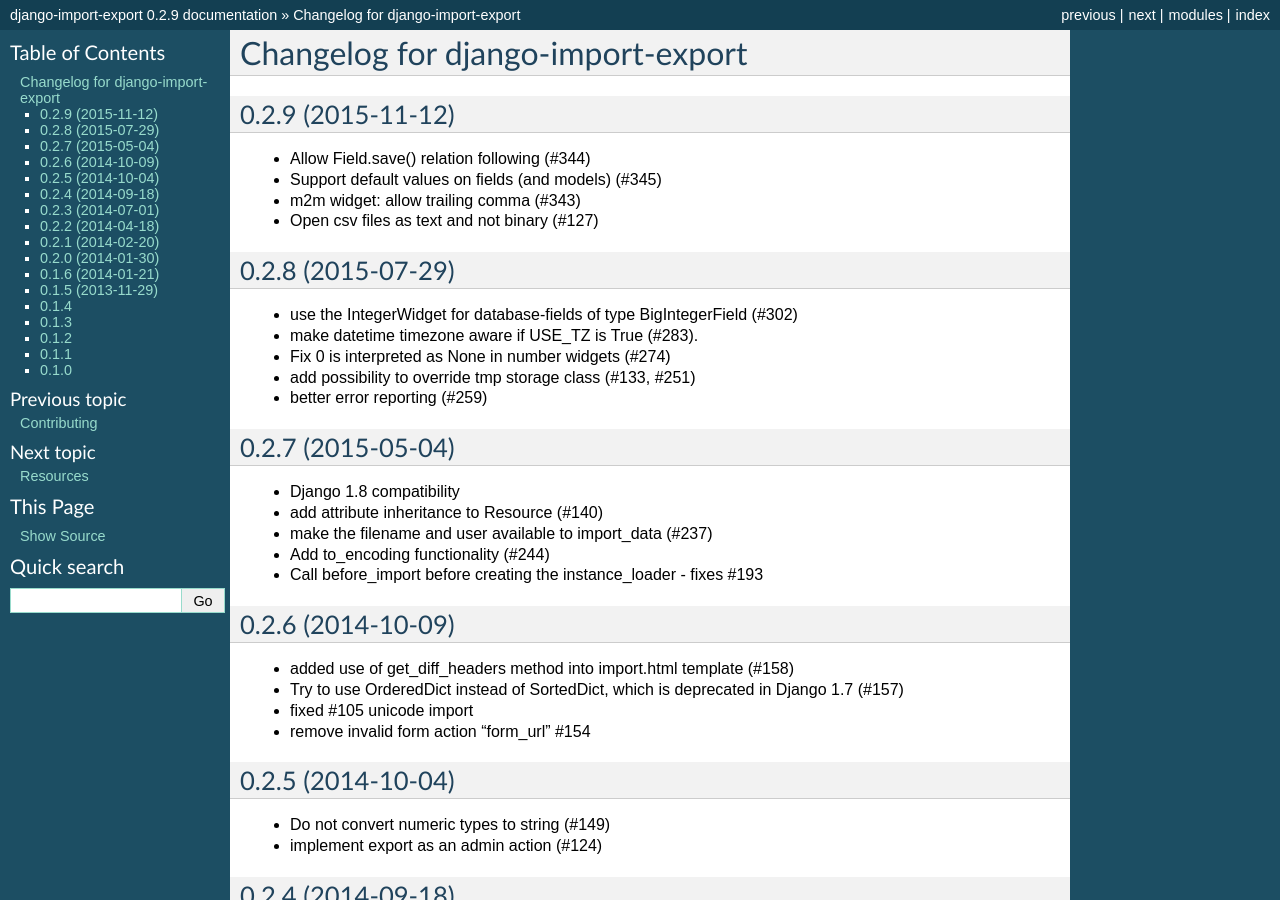
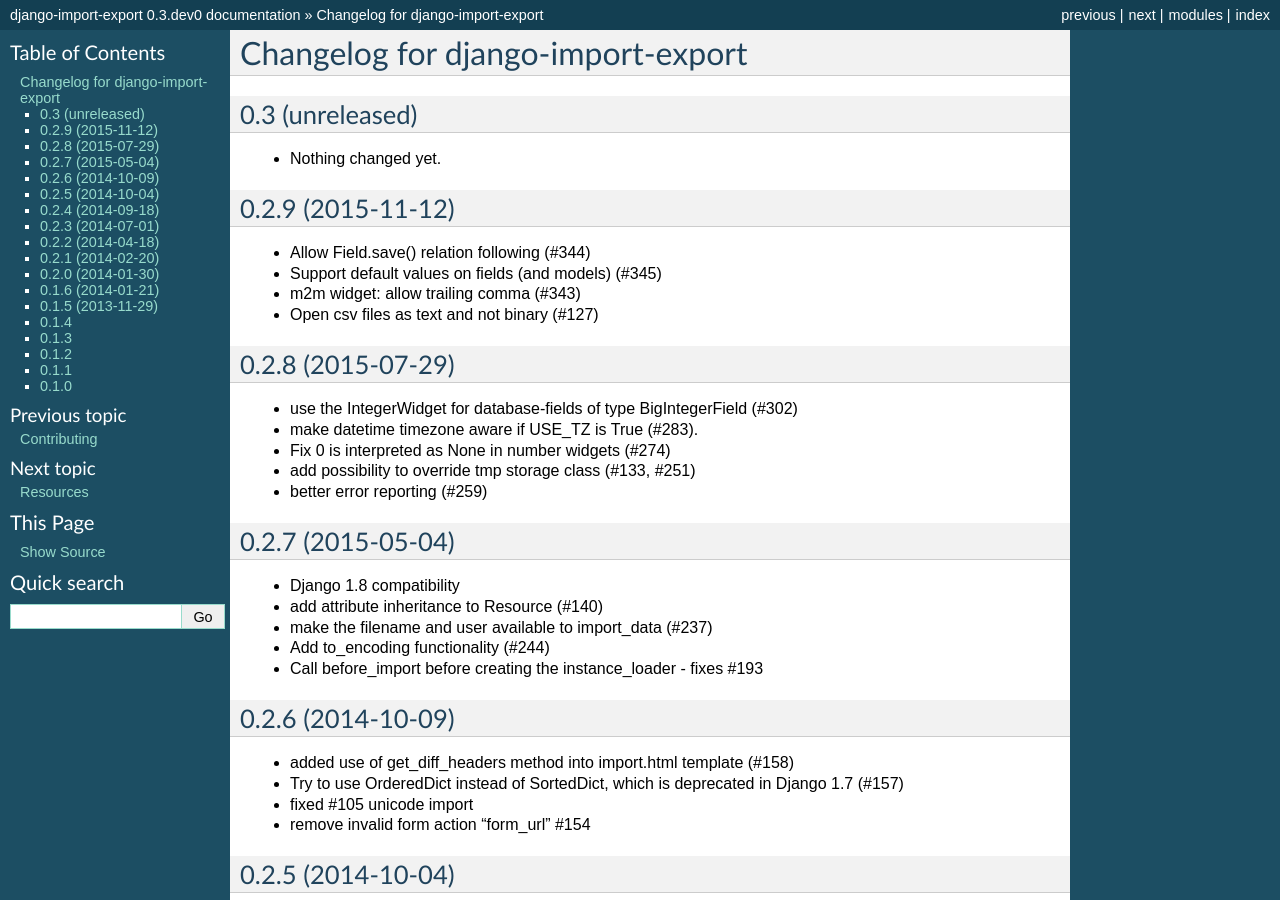
Before and after one commit to django-import-export/django-import-export, a Sphinx documentation site: the page built from docs/changelog.rst, in a window 1280 px wide and 900 px high. Built offline with Sphinx 7.4.7, drawn with Linux system fonts in a browser that asks for light colours; some of the changed text lies outside the part shown.

Commit message:
Back to development: 0.3

```diff
--- a/docs/changelog.rst
+++ b/docs/changelog.rst
@@ -1,5 +1,11 @@
 Changelog for django-import-export
 ==================================
+
+0.3 (unreleased)
+----------------
+
+- Nothing changed yet.
+
 
 0.2.9 (2015-11-12)
 ------------------
--- a/import_export/__init__.py
+++ b/import_export/__init__.py
@@ -1 +1 @@
-__version__ = '0.2.9'
+__version__ = '0.3.dev0'
```
